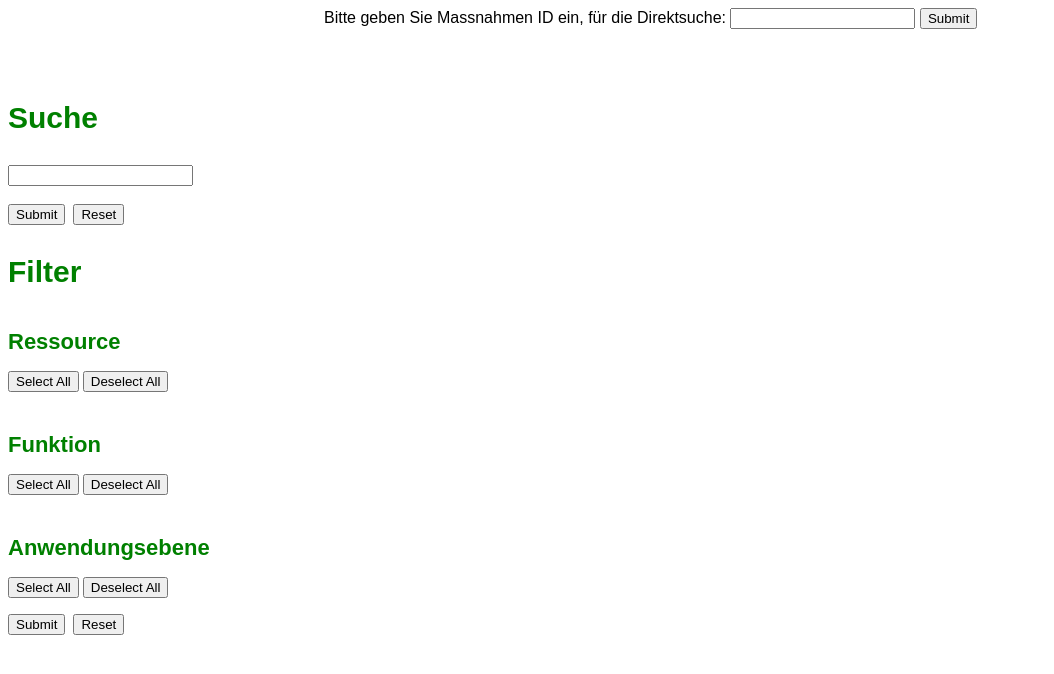
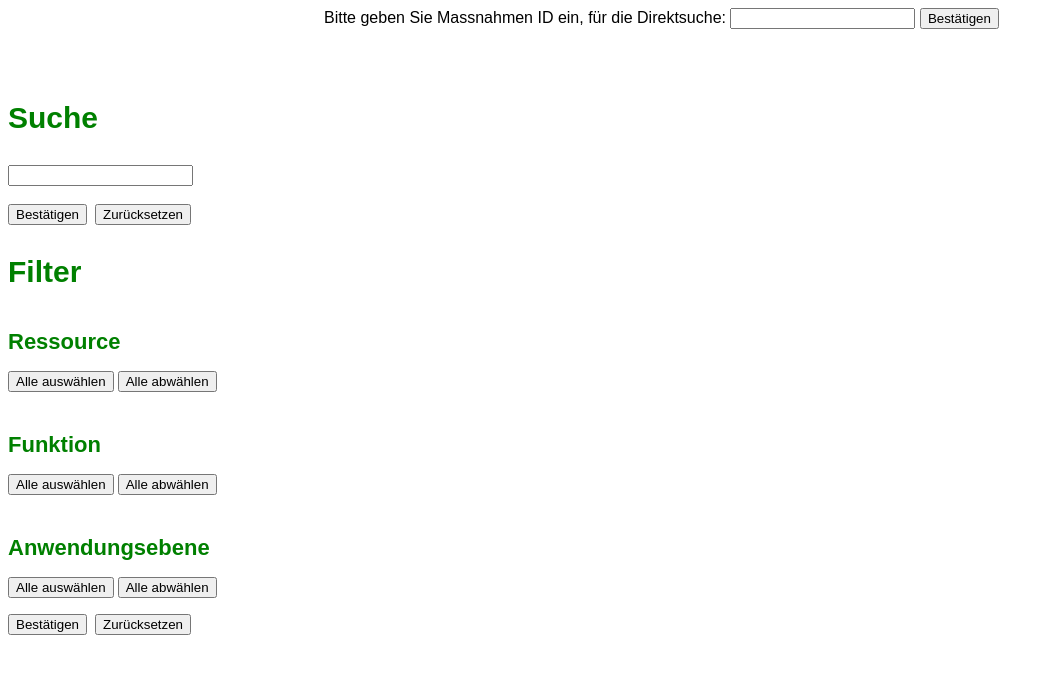
Before and after one commit to pramitghosh/R2Q_Frontend, a PHP site: page /R2Q_Frontend/index.php in a window 1280 px wide. Shown: the top 674 px of the page, without its empty margins (0-1054 px from the left). Run offline with PHP 8.4, Linux system fonts and the light colour scheme; data that the repository does not hold is empty.

Commit message:
Changed button texts to German

```diff
--- a/comments.php
+++ b/comments.php
@@ -43,5 +43,5 @@
 		<form action = "details.php?id=<?php echo $id;?>" method = "POST">
   			<textarea id="new_comment" name="new_comment" rows=4 cols=50></textarea>
   			<br><br>
-  			<input type = "Submit">&ensp;<input type = "Reset">
+  			<input type = "Submit" value = "Bestätigen">&ensp;<input type = "Reset" value = "Zurücksetzen">
 		</form>
--- a/filters.php
+++ b/filters.php
@@ -5,7 +5,7 @@
 	<h3>Suche</h3>
 		<form action = "index.php" method = "POST">
   			<input type="text" id="massnahme_search" name="massnahme_search"><br><br>
-  			<input type = "Submit">&ensp;<input type = "Reset">
+  			<input type = "Submit" value = "Bestätigen">&ensp;<input type = "Reset" value = "Zurücksetzen">
 		</form>
 
 
@@ -30,8 +30,8 @@
 							}
 						}
 					?>
-					<input type="button" onclick='selects("resourceform[]")' value="Select All"/>
-					<input type="button" onclick='deSelect("resourceform[]")' value="Deselect All"/>
+					<input type="button" onclick='selects("resourceform[]")' value="Alle auswählen"/>
+					<input type="button" onclick='deSelect("resourceform[]")' value="Alle abwählen"/>
 
 			</p>
 
@@ -66,8 +66,8 @@
 					}
 				}
 			?>
-			<input type="button" onclick='selects("functionsform[]")' value="Select All"/>
-			<input type="button" onclick='deSelect("functionsform[]")' value="Deselect All"/>
+			<input type="button" onclick='selects("functionsform[]")' value="Alle auswählen"/>
+			<input type="button" onclick='deSelect("functionsform[]")' value="Alle abwählen"/>
 			</p>
 
 			<h4>Anwendungsebene</h4>
@@ -86,14 +86,14 @@
 					}
 				}
 			?>
-			<input type="button" onclick='selects("anwendungsform[]")' value="Select All"/>
-			<input type="button" onclick='deSelect("anwendungsform[]")' value="Deselect All"/>
+			<input type="button" onclick='selects("anwendungsform[]")' value="Alle auswählen"/>
+			<input type="button" onclick='deSelect("anwendungsform[]")' value="Alle abwählen"/>
 
 
 
 			<?php mysqli_close($conn); ?>
 			<p>
-				<input type = "Submit">&ensp;<input type = "Reset">
+				<input type = "Submit" value = "Bestätigen">&ensp;<input type = "Reset" value = "Zurücksetzen">
 			</p>
 		</form>
 </div>
--- a/index.php
+++ b/index.php
@@ -116,7 +116,7 @@
 			<form action="details.php" method="GET">
 				<label for="id">Bitte geben Sie Massnahmen ID ein, für die Direktsuche: </label>
 				<input type="text" name="id">
-				<input type="submit" value="Submit">
+				<input type="submit" value="Bestätigen">
 			</form>
 			<?php
 				if($post_set)
```
